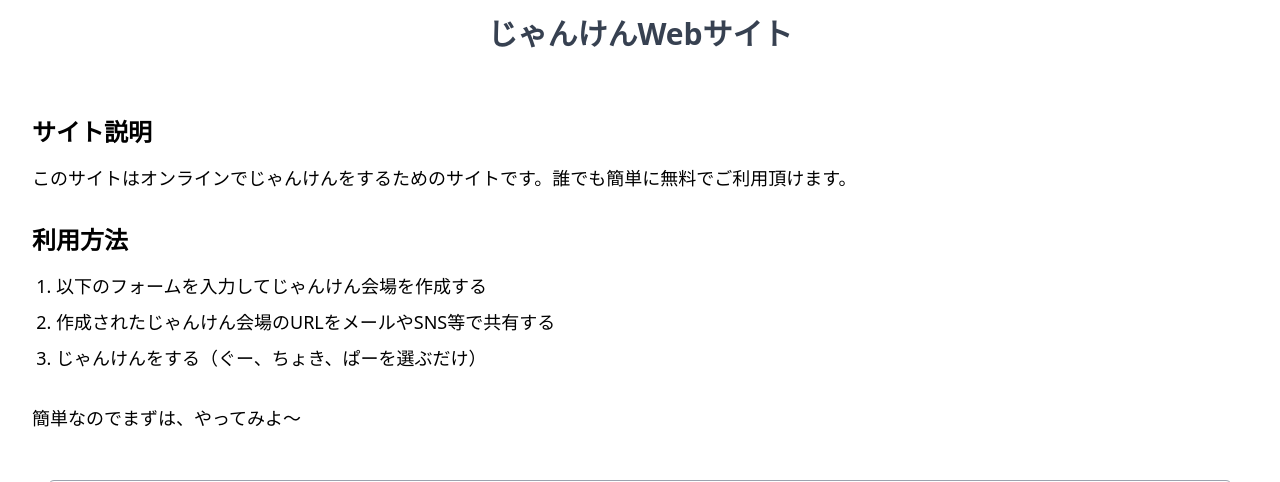
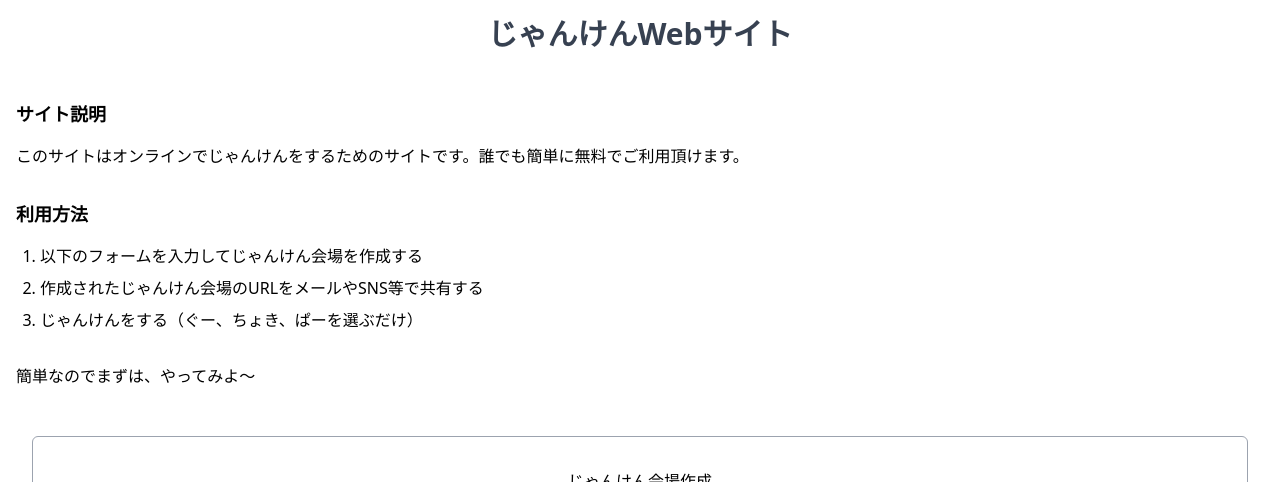
Before and after one commit to hihigashi001/janken-game, a Next.js app: page / in a window 1280 px wide. Shown: the top 482 px of the page. Built offline with nearby package versions, Linux system fonts and the light colour scheme; no server answers.

Commit message:
微調整

```diff
--- a/src/components/createPage/index.tsx
+++ b/src/components/createPage/index.tsx
@@ -23,22 +23,22 @@ const CreatePage = () => {
   const { title, playerCount, handlers } = useCreateJankenSpace();
 
   return (
-    <div className="flex flex-col gap-8 p-8">
+    <div className="flex flex-col gap-8 p-4">
       <section className="flex flex-col gap-4">
-        <h2 className="text-2xl font-bold">サイト説明</h2>
-        <p className="text-lg">
+        <h2 className="text-lg font-bold">サイト説明</h2>
+        <p className="text-base">
           このサイトはオンラインでじゃんけんをするためのサイトです。誰でも簡単に無料でご利用頂けます。
         </p>
       </section>
       <section className="flex flex-col gap-4">
-        <h2 className="text-2xl font-bold">利用方法</h2>
-        <ol className="list-decimal list-outside ml-6 space-y-2 text-lg">
+        <h2 className="text-lg font-bold">利用方法</h2>
+        <ol className="list-decimal list-outside ml-6 space-y-2 text-base">
           <li>以下のフォームを入力してじゃんけん会場を作成する</li>
           <li>作成されたじゃんけん会場のURLをメールやSNS等で共有する</li>
           <li>じゃんけんをする（ぐー、ちょき、ぱーを選ぶだけ）</li>
         </ol>
       </section>
-      <p className="text-lg">簡単なのでまずは、やってみよ〜</p>
+      <p className="text-base">簡単なのでまずは、やってみよ〜</p>
       <Wrapper>
         <Title>じゃんけん会場作成</Title>
         <div className="flex flex-col space-y-2">
```
